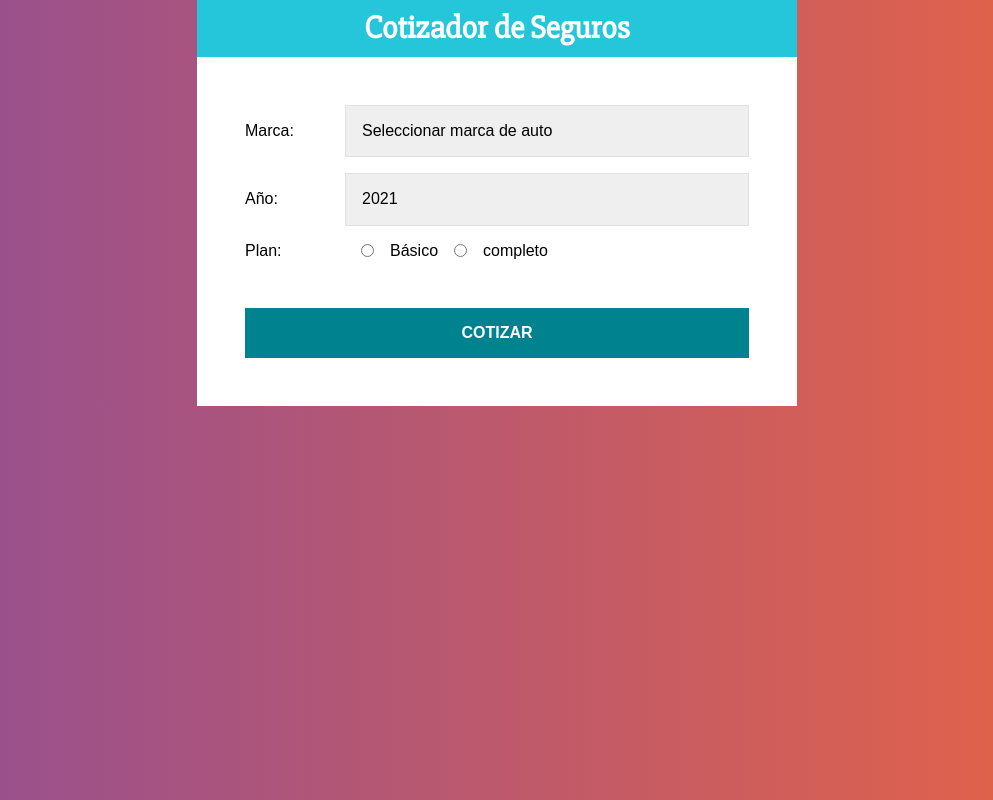
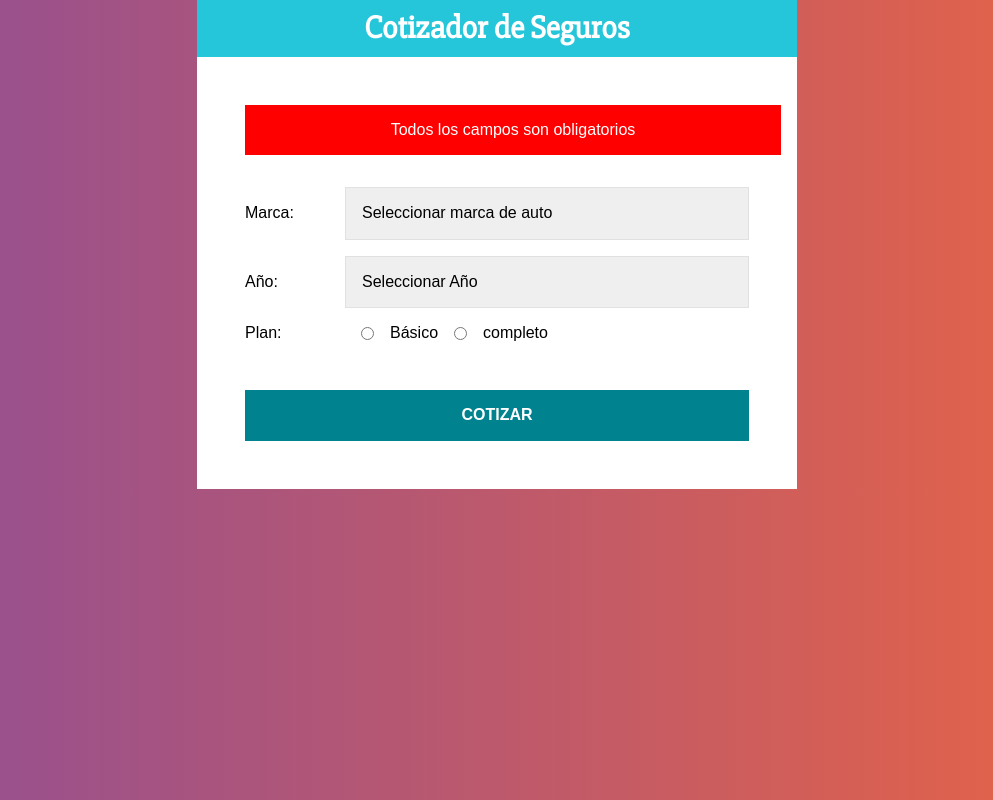
Before and after one commit to albertorodriguezdiaz/cotizador-seguros, a React (Create React App) app: page / in a window 1280 px wide. Both pictures are taken after a click on the button "COTIZAR". Shown: the whole page, without its empty margins (143-1136 px from the left). Built offline with nearby package versions, Linux system fonts and the light colour scheme.

Commit message:
Validando el formulario

```diff
--- a/src/components/Formulario.js
+++ b/src/components/Formulario.js
@@ -43,6 +43,15 @@
     }
 `;
 
+const Error = styled.div`
+    background-color: red;
+    color: white;
+    padding: 1rem;
+    width: 100%;
+    text-align: center;
+    margin-bottom: 2rem;
+`;
+
 const Formulario = () => {
 
     const [datos, guardarDatos] = useState({
@@ -50,6 +59,8 @@
         year: '',
         plan: ''
     });
+
+    const [error, guardarError] = useState(false);
 
     // Extraer los valores del stare
     const {marca, year, plan} = datos;
@@ -62,9 +73,38 @@
         });
     }
 
+    const cotizarSeguro = e => {
+        e.preventDefault();
+
+        if(marca.trim() === '' || year.trim() ==='' || plan.trim() === ''){
+            guardarError(true);
+            return;
+        }
+
+        guardarError(false);
+
+        // Obtene la diferencia de años
+
+        // Por cada a;o hya que restar el 3%
+
+        // Americano 15%
+        // Asiatico 5%
+        // Europeo 30%
+
+        // Basico aumenta 30%
+        // Completo 50%
+
+        // Total
+    }
+
 
     return (
-        <form>
+        <form
+            onSubmit={cotizarSeguro}
+        >
+
+            {error ? <Error>Todos los campos son obligatorios</Error> : null}
+
             <Campo>
                 <Label>Marca: </Label>
                 <Select
@@ -85,6 +125,7 @@
                     value={year}
                     onChange={obtenerInformacion}
                 >
+                    <option value="">Seleccionar Año</option>
                     <option value="2021">2021</option>
                     <option value="2020">2020</option>
                     <option value="2019">2019</option>
@@ -115,7 +156,7 @@
                 /> completo
             </Campo>
 
-            <Boton type="button">Cotizar</Boton>
+            <Boton type="submit">Cotizar</Boton>
 
         </form>
      );
```
